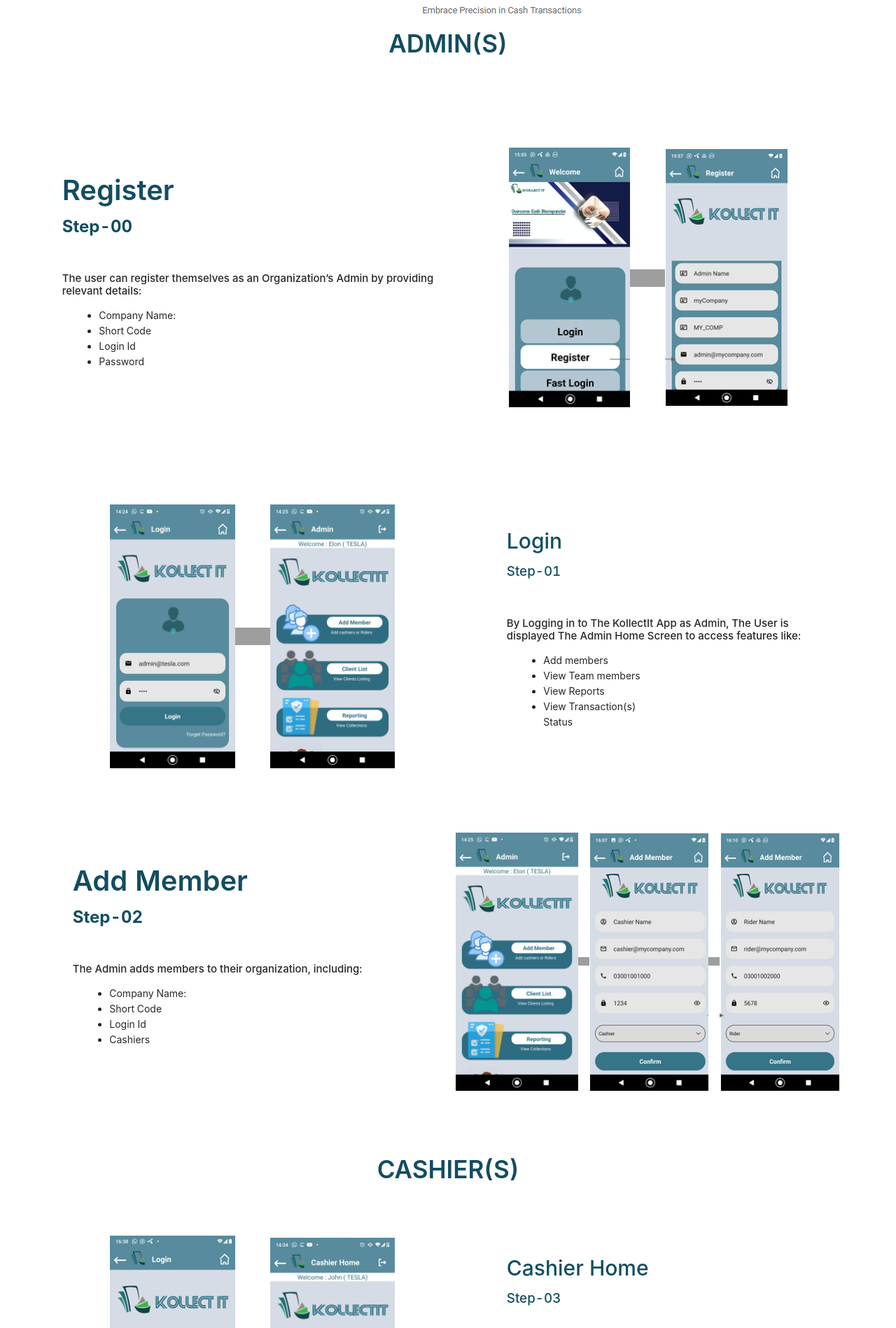
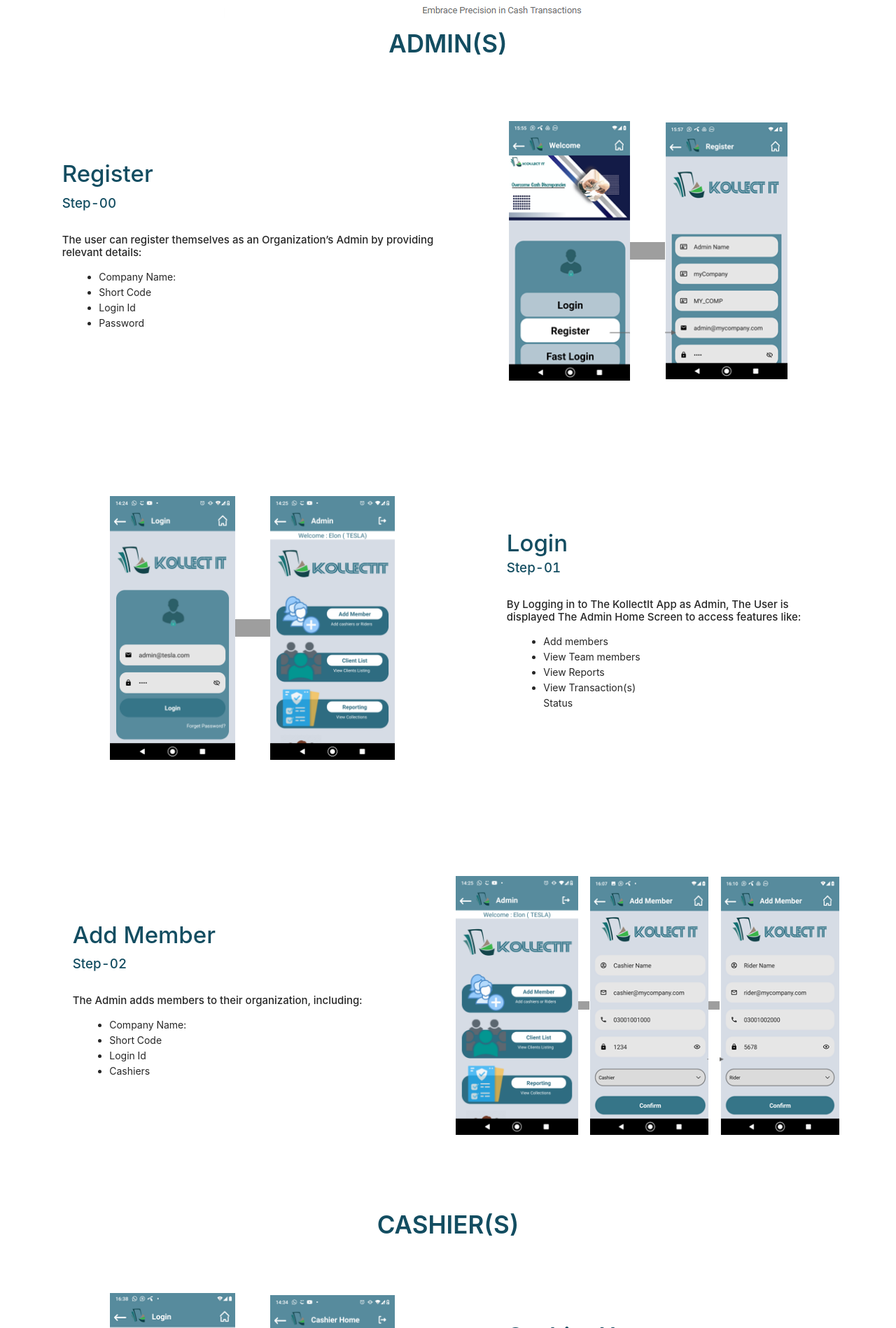
Before and after one commit to TecStik/KollectIt---Website, a React (Create React App) app: page /KOLLECTIT-HowItWork in a window 1280 px wide. Shown: the part 222-2120 px from the top of the page at 70% size. Built offline with nearby package versions, Linux system fonts and the light colour scheme; grey boxes are pictures that could not be loaded.

Commit message:
How It Work Complete

```diff
--- a/src/App.js
+++ b/src/App.js
@@ -34,7 +34,7 @@
       </Helmet>
       <Routes>
         <Route path="/" element={<Home />} />
-        <Route path="/KOLLECTIT-Need" element={<YouNeedKollectit />} />
+        <Route path="/KOLLECTIT-WhyYouNeedKollectIt" element={<YouNeedKollectit />} />
         <Route path="/KOLLECTIT-Contact" element={<ContactUS />} />
         <Route path="/KOLLECTIT-OurTeam" element={<OurTeam />} />
         <Route path="/KOLLECTIT-HowItWork" element={<HowItWork />} />
--- a/src/components/Header/Header.jsx
+++ b/src/components/Header/Header.jsx
@@ -102,7 +102,7 @@
             <li className="nav-item">
               <Link
                 exact
-                to="/KOLLECTIT-Need"
+                to="/KOLLECTIT-WhyYouNeedKollectIt"
                 activeClassName="active"
                 className="nav-links"
                 onClick={handleClick}
--- a/src/components/Home/Home.css
+++ b/src/components/Home/Home.css
@@ -1,42 +1,42 @@
 /*--------------------------------------------------------------
-# Hero Section
+# home Section
 --------------------------------------------------------------*/
-#hero {
+#home {
   /* margin-top: -2%; */
   width: 100%;
   height: 55vh;
   margin-top: 5%;
 }
 
-#hero p {
+#home p {
   margin: 0 0 10px 0;
   font-size: 40px;
   font-weight: 600;
   line-height: 56px;
 }
 
-#hero h2 {
+#home h2 {
   color: #484848;
   margin-bottom: 50px;
   font-size: 24px;
 }
 
 @media (min-width: 1024px) {
-  #hero {
+  #home {
     background-attachment: fixed;
   }
 }
 
 @media (max-width: 991px) {
-  #hero {
+  #home {
     height: 100vh;
   }
 
-  #hero .hero-img {
+  #home .home-img {
     text-align: center;
   }
 
-  #hero .hero-img img {
+  #home .home-img img {
     width: 50%;
   }
 }
@@ -50,7 +50,7 @@
 }
 
 @media (max-width: 768px) {
-  #hero {
+  #home {
     margin-top: 20px;
   }
 
@@ -67,12 +67,12 @@
     width: 100%;
   }
 
-  #hero h1 {
+  #home h1 {
     font-size: 28px;
     line-height: 36px;
   }
 
-  #hero h2 {
+  #home h2 {
     font-size: 18px;
     line-height: 24px;
     margin-bottom: 30px;
@@ -83,7 +83,7 @@
     margin-left: 0%;
   }
 
-  #hero .hero-img img {
+  #home .home-img img {
     width: 70%;
   }
 
@@ -91,7 +91,7 @@
 }
 
 @media (max-width: 575px) {
-  #hero .hero-img img {
+  #home .home-img img {
     width: 80%;
   }
 }
--- a/src/components/Home/Home.jsx
+++ b/src/components/Home/Home.jsx
@@ -39,7 +39,7 @@
     <>
       <div>
         <Header />
-        <section id="hero" class="hero d-flex align-items-center section-bg" style={{ background: "white" }}>
+        <section id="home" class="home d-flex align-items-center section-bg" style={{ background: "white" }}>
           <div class="container">
             <div class="row justify-content-between gy-5">
               <div
--- a/src/components/HowItWork/HowItWork.css
+++ b/src/components/HowItWork/HowItWork.css
@@ -2,12 +2,12 @@
 # Hero Section
 --------------------------------------------------------------*/
 #hero {
-  /* margin-top: -2%; */
   width: 100%;
   height: 55vh;
   margin-top: 5%;
+  /* margin-top: -2%; */
 }
-
+/*
 #hero p {
   margin: 0 0 10px 0;
   font-size: 40px;
@@ -19,7 +19,7 @@
   color: #484848;
   margin-bottom: 50px;
   font-size: 24px;
-}
+} */
 
 #SplashImage {
   /* padding: 0; */
@@ -46,13 +46,16 @@
 }
 
 @media (min-width: 1024px) {
-  #hero {
+  /* #hero {
     background-attachment: fixed;
-  }
+  } */
 }
 
 @media (max-width: 991px) {
-  #hero {
+  #BoxReverse{
+    background-color: #11366B;
+  }
+  /* #hero {
     height: 100vh;
   }
 
@@ -62,7 +65,7 @@
 
   #hero .hero-img img {
     width: 50%;
-  }
+  } */
 }
 
 /* #slideImage {
@@ -93,10 +96,22 @@
 }
 
 @media (max-width: 768px) {
-  #hero {
+  /* #hero {
     margin-top: -30px;
+  } */
+  #BoxReverse{
+    background-color: #11366B;
+  /* mar */
+  }
+  #howItWorkContain{
+    /* background-color: #11366B; */
+    /* color: red; */
+    /* display: flex ; */
+    flex-direction: column-reverse;
   }
 
+  /* #ReverseTop{
+  } */
   #textCenter {
     text-align: center;
   }
@@ -139,12 +154,13 @@
     margin-right: auto;
     /* margin-top: 5%;
     padding: 2%; */
+    margin-bottom: -30%;
     margin-top: 6%;
     padding: 5%;
     /* background-color: #11366B; */
   }
 
-  #hero h1 {
+  /* #hero h1 {
     font-size: 28px;
     line-height: 36px;
   }
@@ -153,16 +169,16 @@
     font-size: 18px;
     line-height: 24px;
     margin-bottom: 30px;
-  }
+  } */
 
   #ladiesImage {
     width: 100%;
     margin-left: 0%;
   }
 
-  #hero .hero-img img {
+  /* #hero .hero-img img {
     width: 70%;
-  }
+  } */
 
   #SplashImage {
     /* padding: 0; */
@@ -196,13 +212,18 @@
     height: 100%;
   }
 
+  #HeadeingCashier{
+    margin-top: 15%;
+  }
+
 }
 
 @media (max-width: 575px) {
-  #hero .hero-img img {
+  /* #hero .hero-img img {
     width: 80%;
-  }
+  } */
 }
+/* howItWork */
 
 /*--------------------------------------------------------------
 # sponsor
@@ -211,7 +232,7 @@
 
 
 
-section {
+/* section {
   padding: 60px 0;
 }
 
@@ -223,11 +244,11 @@
 
 .section-title {
   text-align: center;
-  /* padding-bottom: 30px; */
+  padding-bottom: 30px;
 }
 
 .section-title h2 {
-  /* margin: 15px 0 0 0; */
+  margin: 15px 0 0 0;
   font-size: 32px;
   font-weight: 700;
   color: #11366B;
@@ -246,7 +267,7 @@
   .section-title p {
     width: 50%;
   }
-}
+} */
 
 #ladiesImage {
   width: 90%;
--- a/src/components/HowItWork/HowItWork.jsx
+++ b/src/components/HowItWork/HowItWork.jsx
@@ -6,7 +6,6 @@
 import splash from './splash.png'
 import Spalsh from './Spalsh.jpeg'
 
-import { Link } from "react-router-dom";
 
 import loginAdmin from './Admin/loginAdmin.png'
 import adminHome from './Admin/adminHome.png'
@@ -47,15 +46,16 @@
           <h2 style={{ color: "#134D61", fontSize: '35px', fontWeight: 600 }} >ADMIN(S)</h2>
         </div>
 
-        <section id="hero" class="hero d-flex align-items-center section-bg" style={{ background: "white" }}>
+        <section id="howItWork" class="howItWork d-flex align-items-center section-bg" style={{ background: "white" }}>
           <div class="container">
             <div class="row justify-content-between gy-5">
               <div class="col-lg-6 d-flex align-items-center" data-aos="zoom-out" data-aos-delay="200">
                 <br />
                 <br />
                 <div class="content m-2">
-                  <p data-aos="fade-up" data-aos-delay="100" style={{ color: "#134D61" }}>Register</p>
-                  <h2 data-aos="fade-up" style={{ color: "#134D61" }}>Step-00</h2>
+                  <p data-aos="fade-up" data-aos-delay="100" style={{ color: "#134D61", fontWeight: 500, fontSize: 33, marginBottom: "1%" }}>Register</p>
+                  <h5 data-aos="fade-up" style={{ color: "#134D61" }}>Step-00</h5>
+                  <br />
                   <h6>The user can register themselves  as an Organization’s Admin by providing relevant details:</h6>
                   <div class="col-lg-6 d-flex flex-column justify-content-center mt-0 mb-0" data-aos="fade-up" data-aos-delay="200">
                     <div class="content m-2" style={{ textAlign: "left" }}>
@@ -87,7 +87,7 @@
         <section id="about" class="about">
           <div class="container" data-aos="fade-up">
 
-            <div class="row gx-0">
+            <div class="row gx-0" id="">
               <div class="col-lg-6 d-flex flex-row justify-content-center" data-aos="fade-up" data-aos-delay="200" style={{ alignItems: "center" }}>
                 <img src={loginAdmin} alt="" id="newImageSize" />
                 <img src='https://cdn.onlinewebfonts.com/svg/img_418607.png' alt="" height={25} width={50} style={{ marginTop: "auto", marginBottom: "auto" }} />
@@ -96,9 +96,8 @@
 
               <div class="col-lg-6 d-flex align-items-center" data-aos="zoom-out" data-aos-delay="200">
                 <div class="content" id="leftContent">
-                  <h2 data-aos="fade-up" style={{ color: "#134D61" }}>Login</h2>
+                  <h1 data-aos="fade-up" style={{ color: "#134D61", fontWeight: 500, fontSize: 33, marginBottom: "1%" }}>Login</h1>
                   <h5 data-aos="fade-up" data-aos-delay="100" style={{ color: "#134D61" }}>Step-01</h5>
-                  <br />
                   <br />
                   <h6>By Logging in to The KollectIt App as Admin, The User is displayed The Admin Home Screen to access features like:</h6>
                   <div class="col-lg-6 d-flex flex-column justify-content-center mt-0 mb-0" data-aos="fade-up" data-aos-delay="200">
@@ -118,13 +117,14 @@
         </section>
 
 
-        <section id="hero" class="hero d-flex align-items-center section-bg" >
-          <div class="container" id="heroContain">
+        <section id="howItWork" class="howItWork d-flex align-items-center section-bg" >
+          <div class="container" id="howItWorkContain">
             <div class="row justify-content-between gy-5">
               <div class="col-lg-6 d-flex align-items-center" data-aos="zoom-out" data-aos-delay="200">
                 <div class="content m-4">
-                  <p data-aos="fade-up" data-aos-delay="100" style={{ color: "#134D61" }}>Add Member</p>
-                  <h2 data-aos="fade-up" style={{ color: "#134D61" }}>Step-02</h2>
+                  <p data-aos="fade-up" data-aos-delay="100" style={{ color: "#134D61", fontWeight: 500, fontSize: 33, marginBottom: "1%" }}>Add Member</p>
+                  <h5 data-aos="fade-up" data-aos-delay="100" style={{ color: "#134D61", }}>Step-02</h5>
+                  <br />
                   <h6>The Admin adds members to their organization, including:</h6>
                   <div class="col-lg-6 d-flex flex-column justify-content-center mt-0 mb-0" data-aos="fade-up" data-aos-delay="200">
                     <div class="content m-2" style={{ textAlign: "left" }}>
@@ -145,19 +145,14 @@
                 <img src='https://cdn.onlinewebfonts.com/svg/img_418607.png' alt="" height={12} width={20} style={{ marginTop: "auto", marginBottom: "auto" }} />
                 <img src={AdminRider} alt="" id="newImageSizeThree" />
               </div>
-
             </div>
-            <br />
-            <br />
-            <h2 style={{ color: "#134D61", fontSize: '35px', fontWeight: 600, textAlign: "center" }}>CASHIER(S)</h2>
           </div>
         </section>
 
-        <br />
-        <br />
+        <h2 style={{ color: "#134D61", fontSize: '35px', fontWeight: 600, textAlign: "center", justifyContent: "center" }} id="HeadeingCashier">CASHIER(S)</h2>
+
         <section id="about" class="about">
-          <div class="container" data-aos="fade-up" id="heroContain">
-
+          <div class="container" data-aos="fade-up" id="howItWorkContain">
             <div class="row gx-0">
               <div class="col-lg-6 d-flex flex-row justify-content-center" data-aos="fade-up" data-aos-delay="200" style={{ alignItems: "center" }}>
                 <img src={CashierLogin} alt="" id="newImageSize" />
@@ -167,9 +162,8 @@
 
               <div class="col-lg-6 d-flex align-items-center" data-aos="zoom-out" data-aos-delay="200">
                 <div class="content" id="leftContent">
-                  <h2 data-aos="fade-up" style={{ color: "#134D61" }}>Cashier Home</h2>
-                  <h5 data-aos="fade-up" data-aos-delay="100" style={{ color: "#134D61" }}>Step-03</h5>
-                  <br />
+                  <h2 data-aos="fade-up" style={{ color: "#134D61", fontWeight: 600, fontSize: 33, marginBottom: "1%" }}>Cashier Home</h2>
+                  <h5 data-aos="fade-up" data-aos-delay="100" style={{ color: "#134D61" }}>Step-01</h5>
                   <br />
                   <h6>The Cashier can login to the app with the credentials provided by the Admin. Displayed The KollectIt Cashier Home Screen,  the Cashier is free to:</h6>
                   <div class="col-lg-12 d-flex flex-column justify-content-center mt-0 mb-0" data-aos="fade-up" data-aos-delay="200">
@@ -188,13 +182,14 @@
           </div>
         </section>
 
-        <section id="hero" class="hero d-flex align-items-center section-bg" style={{ background: "white" }}>
+        <section id="howItWork" class="howItWork d-flex align-items-center section-bg" style={{ background: "white" }}>
           <div class="container">
             <div class="row justify-content-between gy-5">
               <div class="col-lg-6 d-flex align-items-center" data-aos="zoom-out" data-aos-delay="200">
                 <div class="content m-4">
-                  <p data-aos="fade-up" data-aos-delay="100" style={{ color: "#134D61" }}>Add Client(s)</p>
-                  <h2 data-aos="fade-up" style={{ color: "#134D61" }}>Step-04</h2>
+                  <p data-aos="fade-up" data-aos-delay="100" style={{ color: "#134D61", fontWeight: 500, fontSize: 33, marginBottom: "-2%" }}>Add Client(s)</p>
+                  <h5 data-aos="fade-up" style={{ color: "#134D61" }}>Step-02</h5>
+                  <br />
                   <h6>When adding a client(s), the following details are required:</h6>
                   <div class="col-lg-6 d-flex flex-column justify-content-center mt-0 mb-0" data-aos="fade-up" data-aos-delay="200">
                     <div class="content m-2" style={{ textAlign: "left" }}>
@@ -237,9 +232,9 @@
 
               <div class="col-lg-6 d-flex align-items-center" data-aos="zoom-out" data-aos-delay="200">
                 <div class="content" id="leftContent">
-                  <h2 data-aos="fade-up" style={{ color: "#134D61" }}>Assign Rider(s) to Client(s)</h2>
-                  <h5 data-aos="fade-up" data-aos-delay="100" style={{ color: "#134D61" }}>Step-05</h5>
-                  <br />
+                  <h2 data-aos="fade-up" style={{ color: "#134D61", fontWeight: 600, fontSize: 33, marginBottom: "1%" }}>Assign Rider(s) to Client(s)</h2>
+                  <h5 data-aos="fade-up" data-aos-delay="100" style={{ color: "#134D61" }}>Step-03</h5>
+
                   <br />
                   <h6>Assign Rider(s) to your Clients by selecting a Member of the Designated Collection Staff and specifying an amount to be collected, if required.</h6>
                 </div>
@@ -249,11 +244,8 @@
         </section>
 
 
-        {/* <br />
-        <br /> */}
-        <div class="section-title">
-          <h2 style={{ color: "#134D61", fontSize: '35px', fontWeight: 600 }}>Rider(S)</h2>
-        </div>
+
+        <h2 style={{ color: "#134D61", fontSize: '35px', fontWeight: 600, textAlign: "center", justifyContent: "center" }} id="HeadeingCashier">Rider(S)</h2>
 
         {/* <br /> */}
         <section id="about" class="about">
@@ -267,9 +259,8 @@
               </div>
               <div class="col-lg-6 d-flex align-items-center" data-aos="zoom-out" data-aos-delay="200">
                 <div class="content" id="leftContent">
-                  <h2 data-aos="fade-up" style={{ color: "#134D61" }}>Rider Home</h2>
-                  <h5 data-aos="fade-up" data-aos-delay="100" style={{ color: "#134D61" }}>Step-06</h5>
-                  <br />
+                  <h2 data-aos="fade-up" style={{ color: "#134D61", fontWeight: 600, fontSize: 33, marginBottom: "1%" }}>Rider Home</h2>
+                  <h5 data-aos="fade-up" data-aos-delay="100" style={{ color: "#134D61" }}>Step-01</h5>
                   <br />
                   <h6>By Logging in to The KollectIt App as Rider, The User will be Navigated to The Rider Home Screen to access features like:</h6>
                   <div class="col-lg-12 d-flex flex-column justify-content-center mt-0 mb-0" data-aos="fade-up" data-aos-delay="200">
@@ -288,13 +279,14 @@
           </div>
         </section>
 
-        <section id="hero" class="hero d-flex align-items-center section-bg" style={{ background: "white" }}>
+        <section id="howItWork" class="howItWork d-flex align-items-center section-bg" style={{ background: "white" }}>
           <div class="container">
             <div class="row justify-content-between gy-5">
               <div class="col-lg-6 d-flex align-items-center" data-aos="zoom-out" data-aos-delay="200">
                 <div class="content m-4">
-                  <p data-aos="fade-up" data-aos-delay="100" style={{ color: "#134D61" }}>View Assigned Clients </p>
-                  <h2 data-aos="fade-up" style={{ color: "#134D61" }}>Step-07</h2>
+                  <p data-aos="fade-up" data-aos-delay="100" style={{ color: "#134D61", fontWeight: 600, fontSize: 33, marginBottom: "1%" }}>View Assigned Clients </p>
+                  <h5 data-aos="fade-up" style={{ color: "#134D61" }}>Step-02</h5>
+                  <br />
                   <h6>Free to choose from an option at the rider’s home screen, to view <br />
                     their assigned collections, Riders can conveniently view a list of <br />
                     collections assigned to them.</h6>
@@ -321,7 +313,6 @@
 
             <div class="row gx-0">
               <div class="col-lg-6 d-flex flex-row justify-content-center" data-aos="fade-up" data-aos-delay="200">
-
                 <img src={riderClientList} alt="" id="newImageSize" />
                 <img src='https://cdn.onlinewebfonts.com/svg/img_418607.png' alt="" height={25} width={50} style={{ marginTop: "auto", marginBottom: "auto" }} />
                 <img src={RiderCollect} alt="" id="newImageSize" />
@@ -329,9 +320,9 @@
 
               <div class="col-lg-6 d-flex align-items-center" data-aos="zoom-out" data-aos-delay="200">
                 <div class="content" id="leftContent">
-                  <h2 data-aos="fade-up" style={{ color: "#134D61" }}>Collect Payment from assigned Client</h2>
-                  <h5 data-aos="fade-up" data-aos-delay="100" style={{ color: "#134D61" }}>Step-08</h5>
-                  <br />
+                  <h2 data-aos="fade-up" style={{ color: "#134D61", fontWeight: 600, fontSize: 33, marginBottom: "1%" }}>Collect Payment from assigned Client</h2>
+                  <h5 data-aos="fade-up" data-aos-delay="100" style={{ color: "#134D61" }}>Step-03</h5>
+
                   <br />
                   <h6>The rider collect’s payments from assigned clients by specifying</h6>
                   <div class="col-lg-12 d-flex flex-column justify-content-center mt-0 mb-0" data-aos="fade-up" data-aos-delay="200">
@@ -350,19 +341,18 @@
             </div>
           </div>
         </section>
-
         <br />
         <br />
-        <section id="hero" class="hero d-flex align-items-center section-bg" style={{ background: "white" }}>
-          <div class="container" id="heroContain">
+        <br />
+        <section id="howItWork" class="howItWork d-flex align-items-center section-bg" style={{ background: "white" }}>
+          <div class="container" id="UponProcess" >
 
-            <br />
-            <br />
-            <div class="row justify-content-between gy-5">
+            <div class="row justify-content-between gy-5" >
               <div class="col-lg-6 d-flex align-items-center" data-aos="zoom-out" data-aos-delay="200">
-                <div class="content m-4 mt-5">
-                  <p data-aos="fade-up" data-aos-delay="100" style={{ color: "#134D61", marginTop: "5%" }}> Upon proceed an payment verification code</p>
-                  <h2 data-aos="fade-up" style={{ color: "#134D61" }}>Step-09</h2>
+                <div class="content m-4">
+                  <p data-aos="fade-up" data-aos-delay="100" style={{ color: "#134D61", fontWeight: 500, fontSize: 34, marginTop: "-20%", marginBottom: "1%" }}> Upon proceed an payment verification code</p>
+                  <h5 data-aos="fade-up" style={{ color: "#134D61" }}>Step-04</h5>
+                  <br />
                   <h6>Collecting from assigned clients, a Rider must specify</h6>
                   <div class="col-lg-6 d-flex flex-column justify-content-center mt-0 mb-0" data-aos="fade-up" data-aos-delay="200">
                     <div class="content m-2" style={{ textAlign: "left" }}>
@@ -380,8 +370,7 @@
               </div>
 
               <div class="col-lg-6 d-flex flex-row justify-content-center" data-aos="fade-up" data-aos-delay="200" style={{ alignItems: "center" }}>
-                <br />
-                <br />
+
                 <img src={enterOPT} alt="" id="newImageSize" />
                 <img src='https://cdn.onlinewebfonts.com/svg/img_418607.png' alt="" height={25} width={50} style={{ marginTop: "auto", marginBottom: "auto" }} />
                 <img src={OTPconfirmation} alt="" id="newImageSize" />
@@ -391,14 +380,8 @@
             </div>
           </div>
         </section>
-
         <br />
         <br />
-        <br />
-        <br />
-        <br />
-        <br />
-
         <section id="about" class="about">
           <div class="container" data-aos="fade-up">
 
@@ -412,9 +395,9 @@
               <div class="col-lg-6 d-flex align-items-center" data-aos="zoom-out" data-aos-delay="200">
                 <div class="content" id="leftContent">
 
-                  <h2 data-aos="fade-up" style={{ color: "#134D61" }}>Rider enter OTP verify Payment</h2>
-                  <h5 data-aos="fade-up" data-aos-delay="100" style={{ color: "#134D61" }}>Step-10</h5>
-                  <br />
+                  <h2 data-aos="fade-up" style={{ color: "#134D61", marginBottom: "1%", fontSize: 33 }}>Rider enter OTP verify Payment</h2>
+                  <h5 data-aos="fade-up" data-aos-delay="100" style={{ color: "#134D61" }}>Step-05</h5>
+
                   <br />
                   <h6>The rider is suppose to collect payments from assigned clients by specifying</h6>
                   <div class="col-lg-12 d-flex flex-column justify-content-center mt-0 mb-0" data-aos="fade-up" data-aos-delay="200">
@@ -433,7 +416,6 @@
             </div>
           </div>
         </section>
-
         <br />
         <br />
 
```
